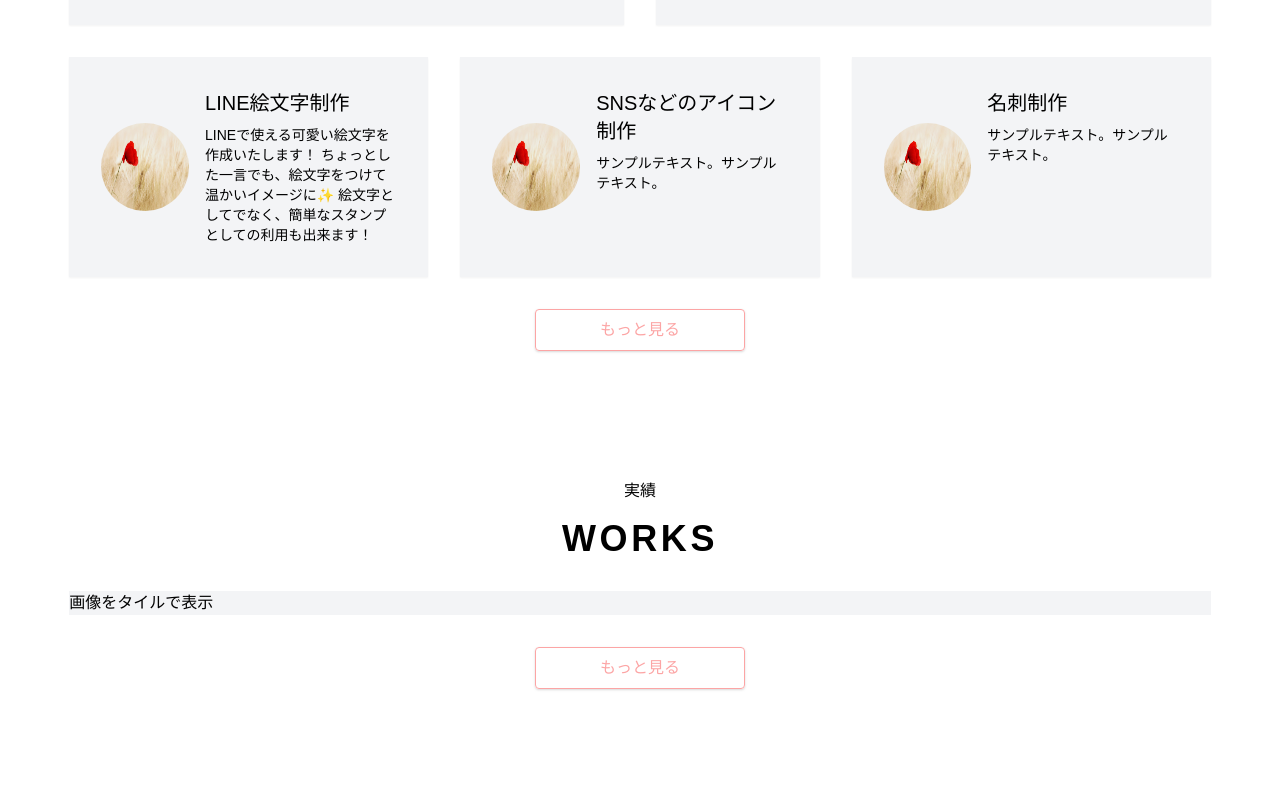
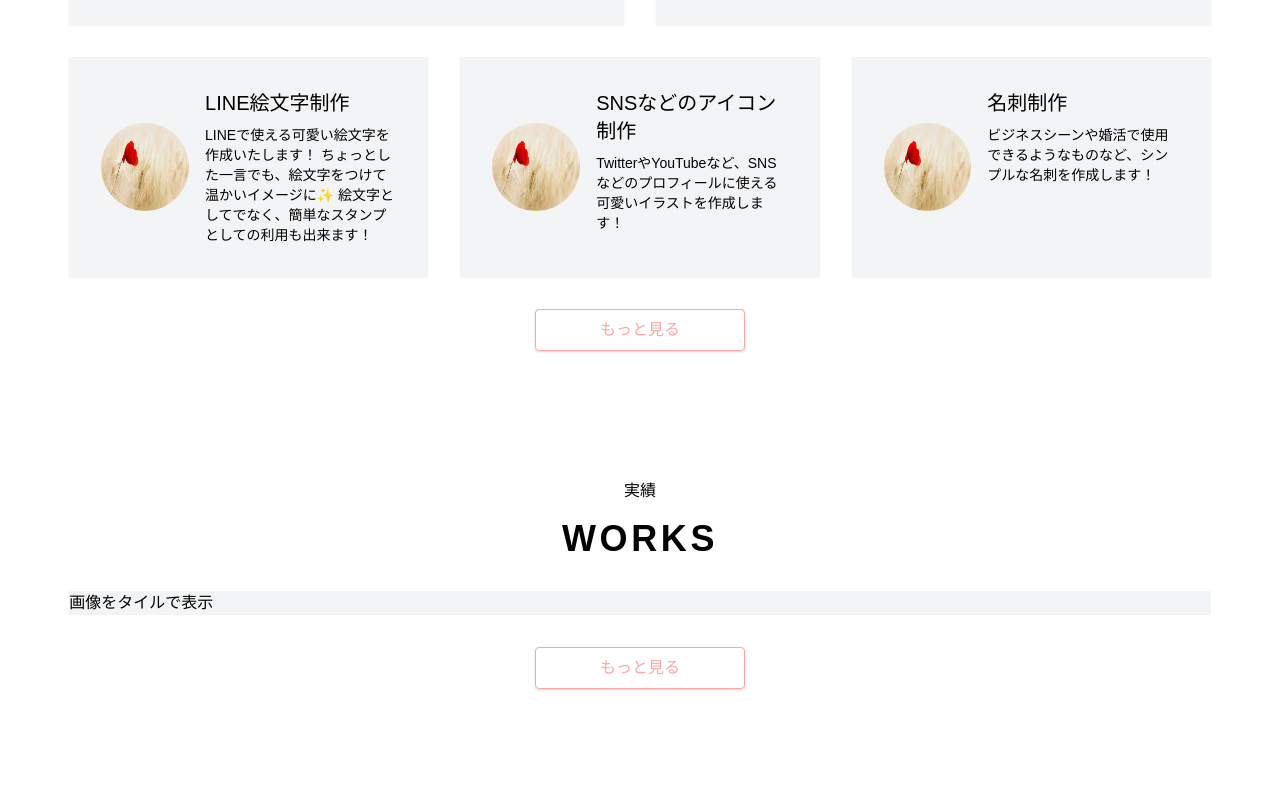
Before and after one commit to mayone-du/ranze-hp, a Next.js app: page / in a window 1280 px wide. Shown: the part 2400-3200 px from the top of the page. Built offline with nearby package versions, Linux system fonts and the light colour scheme.

Commit message:
content update

```diff
--- a/src/pages/index.tsx
+++ b/src/pages/index.tsx
@@ -265,7 +265,7 @@ const Home: React.VFC = () => {
                   SNSなどのアイコン制作
                 </h3>
                 <p className="md:text-sm text-xs">
-                  サンプルテキスト。サンプルテキスト。
+                  TwitterやYouTubeなど、SNSなどのプロフィールに使える可愛いイラストを作成します！
                 </p>
               </div>
             </Column>
@@ -281,7 +281,7 @@ const Home: React.VFC = () => {
               <div className="w-2/3 p-2">
                 <h3 className="md:text-xl text-lg mb-2">名刺制作</h3>
                 <p className="md:text-sm text-xs">
-                  サンプルテキスト。サンプルテキスト。
+                  ビジネスシーンや婚活で使用できるようなものなど、シンプルな名刺を作成します！
                 </p>
               </div>
             </Column>
```
